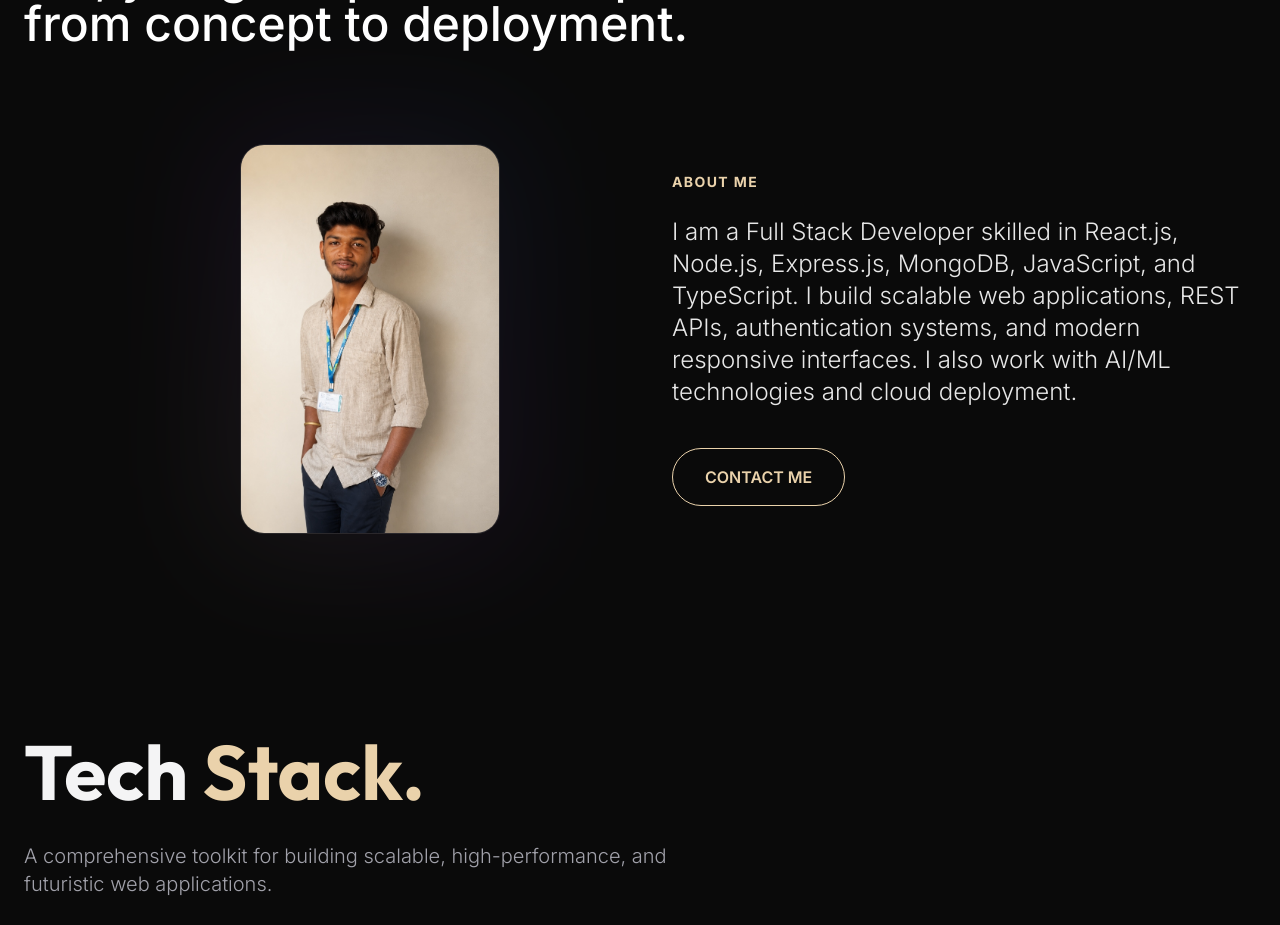
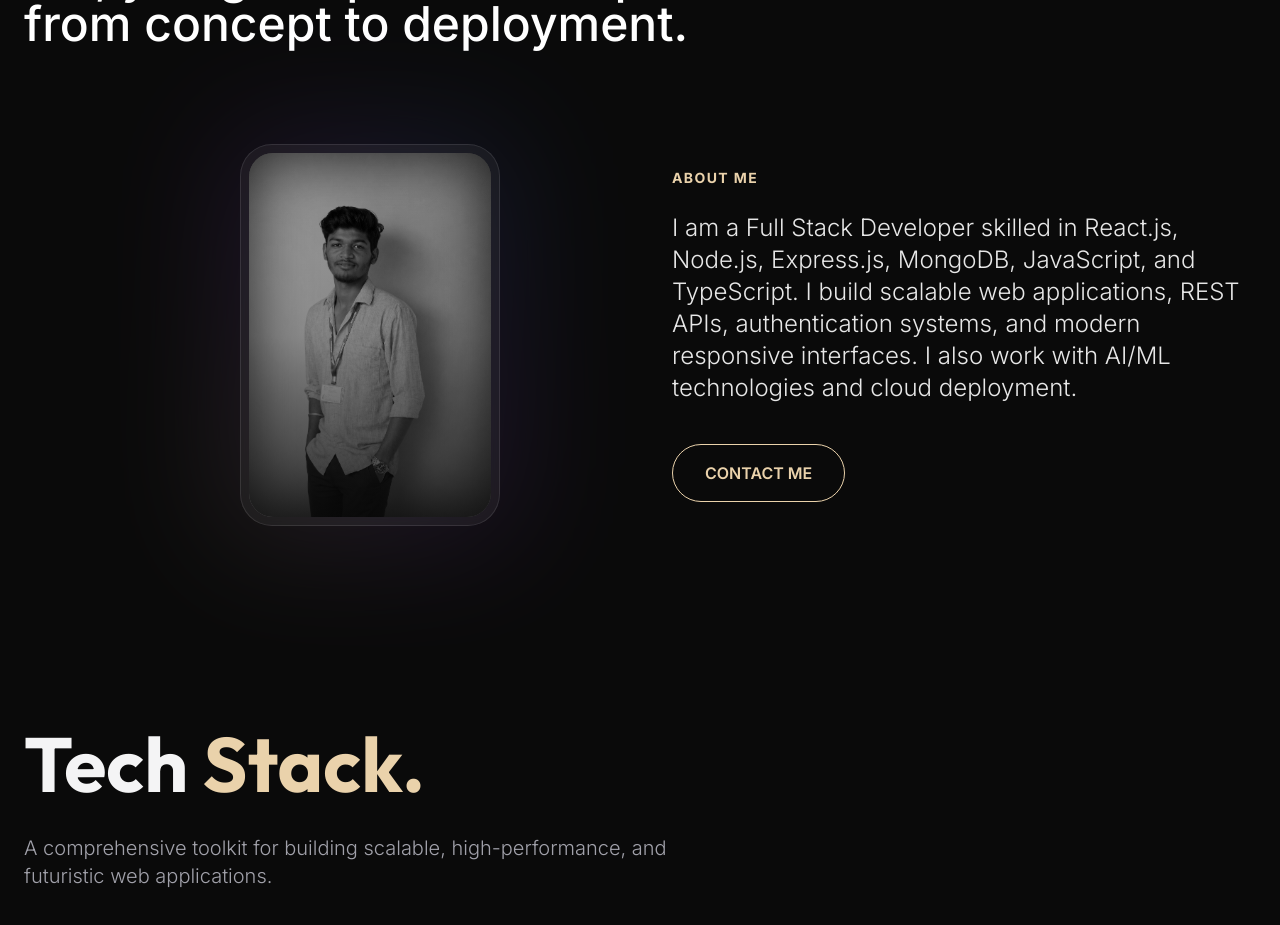
Before and after one commit to Hariom1729/portfolio, a Next.js app: page / in a window 1280 px wide. Shown: the part 960-1885 px from the top of the page. Built offline with nearby package versions, Linux system fonts and the light colour scheme; no server answers.

Commit message:
style: Upgrade profile image to a premium glassmorphism interactive card

```diff
--- a/sections/about.tsx
+++ b/sections/about.tsx
@@ -26,24 +26,30 @@ export function AboutSection() {
         </motion.div>
 
         <div className="mt-24 grid lg:grid-cols-12 gap-12 lg:gap-16 items-center">
-          <div className="relative lg:col-span-3 lg:col-start-3 md:col-span-5 md:col-start-2">
-            {/* Glowing backdrop effect */}
-            <div className="absolute -inset-4 bg-gradient-to-tr from-accent/20 via-purple-500/20 to-blue-500/20 blur-3xl opacity-40 rounded-3xl" />
+          <div className="relative lg:col-span-3 lg:col-start-3 md:col-span-5 md:col-start-2 group">
+            {/* Animated glowing aura behind the card */}
+            <div className="absolute -inset-4 bg-gradient-to-tr from-accent/40 via-purple-500/40 to-blue-500/40 blur-3xl opacity-30 group-hover:opacity-60 transition-opacity duration-700 rounded-3xl" />
 
             <motion.div
               initial={{ opacity: 0, scale: 0.9 }}
               whileInView={{ opacity: 1, scale: 1 }}
               viewport={{ once: true }}
               transition={{ duration: 0.8 }}
-              className="w-full rounded-3xl border border-white/10 overflow-hidden relative z-10"
+              className="w-full p-2 bg-white/5 backdrop-blur-md border border-white/10 rounded-[2rem] relative z-10"
             >
+               <div className="relative w-full rounded-[1.5rem] overflow-hidden bg-black">
                  <Image
                    src="/hariom.jpg"
                    alt="Hariom Yadav"
                    width={800}
                    height={1200}
-                 className="w-full h-auto block transition-transform duration-700 hover:scale-105"
+                   className="w-full h-auto block transition-all duration-700 group-hover:scale-105 grayscale opacity-70 group-hover:grayscale-0 group-hover:opacity-100"
                  />
+                 {/* Inner shadow/vignette to blend the cream background */}
+                 <div className="absolute inset-0 shadow-[inset_0_0_60px_rgba(0,0,0,0.8)] pointer-events-none" />
+                 {/* Bottom gradient fade for cinematic integration */}
+                 <div className="absolute inset-0 bg-gradient-to-t from-background/90 via-background/20 to-transparent pointer-events-none opacity-80" />
+               </div>
             </motion.div>
           </div>
 
```
Lines whose indentation alone changed are shown as unchanged.
